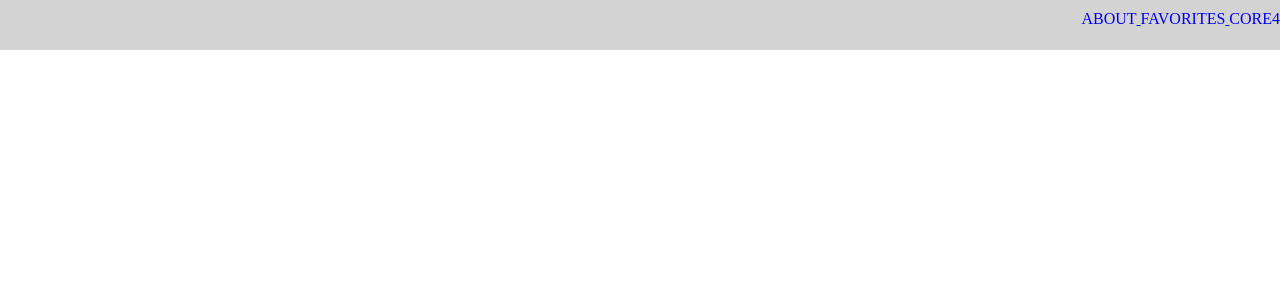
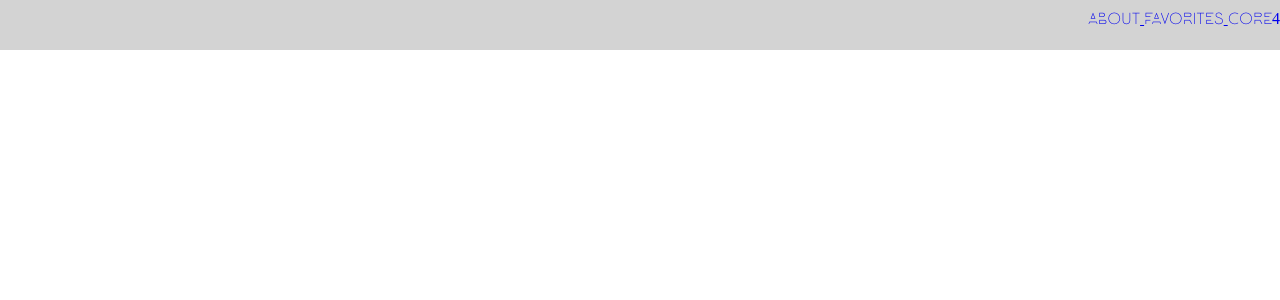
Before and after one commit to anvithak7/nuage, a PHP site: page /home.html in a window 1280 px wide. Shown: the top 300 px of the page. Run offline with PHP 8.4, Linux system fonts and the light colour scheme.

Commit message:
Update style.css

```diff
--- a/style.css
+++ b/style.css
@@ -1,3 +1,9 @@
+
+@font-face{
+  font-family: lombok;
+  src: url('Lombok.otf');
+}
+
 #header {
   position: fixed;
   width: 100%;
@@ -21,7 +27,7 @@ padding-bottom: 3px;
 font-size: 20px;
 text-transform: uppercase;
 text-align: center;
-font-family: oswaldesque;
+font-family: lombok;
 top: 10px;
 }
 
@@ -30,4 +36,5 @@ top: 10px;
   display: inline-block;
   margin-top: 10px;
   maring-right: 10px;
+  font-family: lombok;
 }
```
